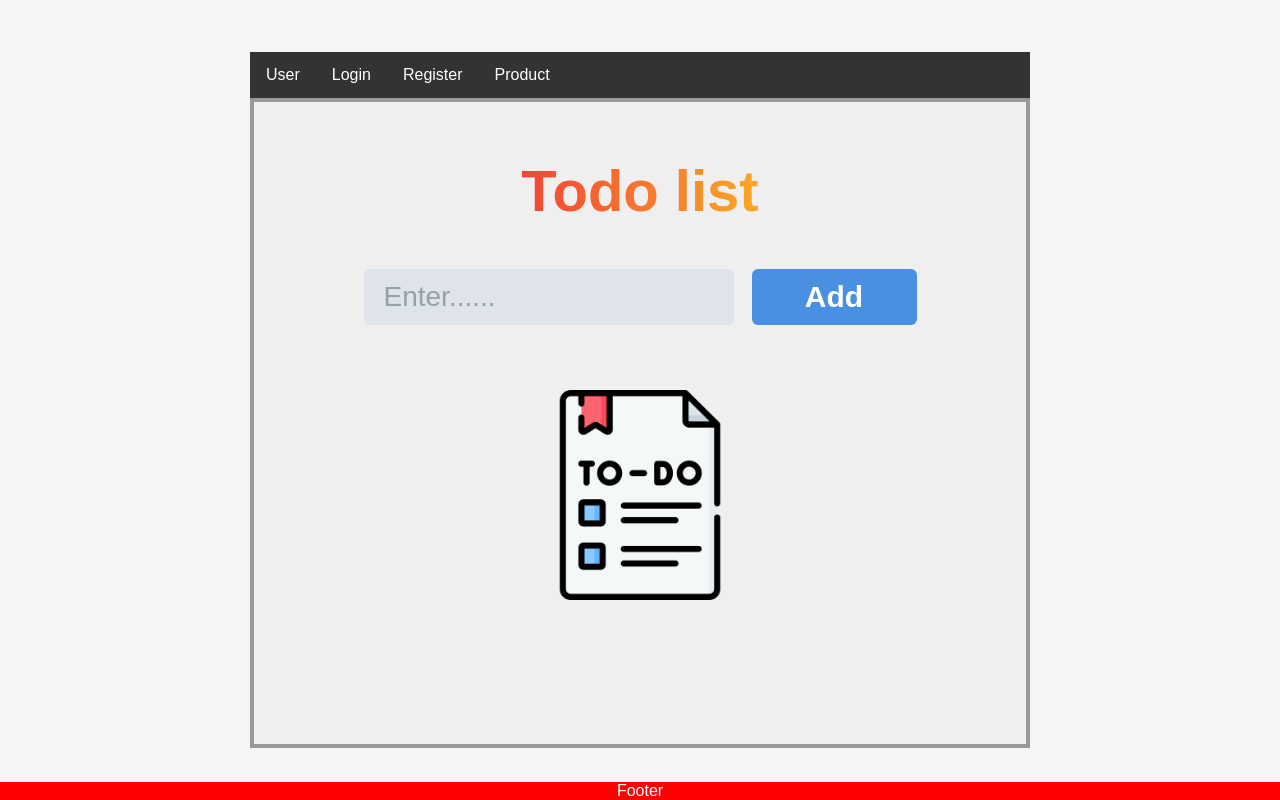
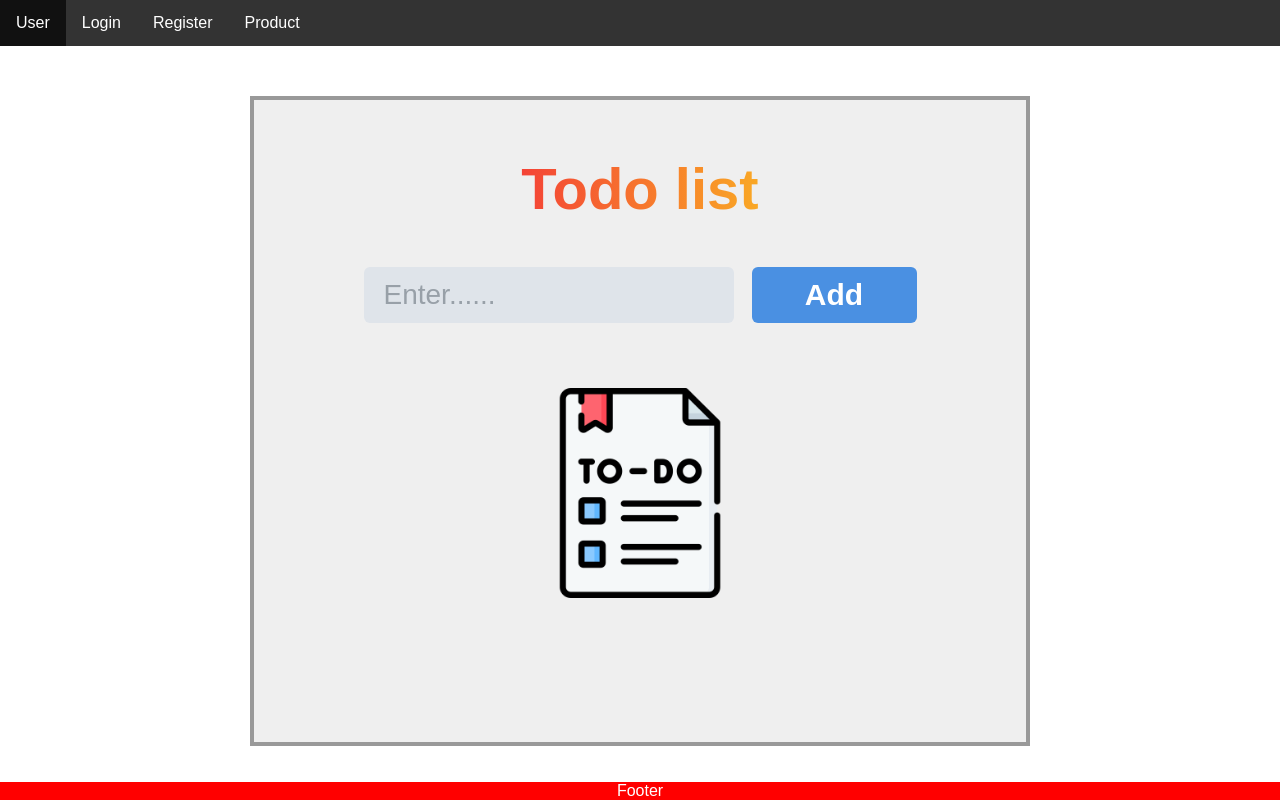
Before and after one commit to hoangnanghung/react-vite-hoangnanghung, a React (Vite) app: page / in a window 1280 px wide. Built offline with nearby package versions, Linux system fonts and the light colour scheme.

Commit message:
video 51 index router

```diff
--- a/src/App.jsx
+++ b/src/App.jsx
@@ -6,6 +6,7 @@ import ToDoData from './components/todo/ToDoData'
 import Header from './components/layout/header'
 import Footer from './components/layout/Footer'
 import { Outlet } from 'react-router-dom'
+
 
 const App = () => {
 
@@ -47,46 +48,10 @@ const App = () => {
 
   return (
     <>
+    <Header />
     <Outlet />
-    <Header />
-      <div className="container">
-        <h1 className="title">Todo list</h1>
 
-        <ToDoNew addNewToDo={addNewToDo} />
-
-        {/* Cách 1 */}
-
-        {/* {toDoList.length > 0 &&
-
-            <ToDoData
-            // name={testName}
-            // age={age}
-            // data={data}
-            toDoList={toDoList}
-          />
-        }
-
-
-        {toDoList.length === 0 &&
-          <div className="image-box">
-            <img src={img1} style={{ width: "50%", margin: "0 auto" }} alt="" />
-          </div>
-        } */}
-
-        {/* // cách 2 */}
-
-        {toDoList.length > 0
-          ? <ToDoData toDoList={toDoList} deleteToDo={deleteToDo} />
-          : <div className="image-box">
-              <img src={img1} style={{ width: "50%", margin: "0 auto" }} alt="" />
-            </div>
-        }
-
-
-
-      </div>
-
-      <Footer />
+    <Footer />
     </>
   )
 }
--- a/src/components/layout/Footer.jsx
+++ b/src/components/layout/Footer.jsx
@@ -3,7 +3,7 @@ import './Footer.css';
 const Footer = () => {
     return(
 
-        <div class="footer">
+        <div className="footer">
             <p>Footer</p>
         </div>
     )
--- a/src/components/layout/Header.jsx
+++ b/src/components/layout/Header.jsx
@@ -3,6 +3,8 @@ import './header.css';
 
 const Header = () => {
   return (
+    <div className='nav-link'>
+
         <ul>
             <li>
                 <NavLink to="/user" className={({ isActive }) => isActive ? 'active' : ''}>
@@ -25,6 +27,8 @@ const Header = () => {
                 </NavLink>
             </li>
             </ul>
+    </div>
+
   )
 }
 
--- /dev/null
+++ b/src/components/todo/ToDoApp.jsx
@@ -0,0 +1,71 @@
+import { useState } from 'react'
+import ToDoNew from "./ToDoNew";
+import img1 from "../../assets/img1.png";
+import "./todo.css";
+import ToDoData from "./ToDoData";
+
+const ToDoApp = () => {
+  const [toDoList, setTodos] = useState([]);
+
+  function randomIntFromInterval(min, max) {
+    return Math.floor(Math.random() * (max - min + 1) + min);
+  }
+
+  const addNewToDo = (name) => {
+    const newToDo = {
+      id: randomIntFromInterval(1, 1000000000),
+      name: name,
+    };
+
+    setTodos([...toDoList, newToDo]);
+  };
+
+  const deleteToDo = (id) => {
+    const updatedTodos = toDoList.filter((item) => item.id !== id);
+    setTodos(updatedTodos);
+  };
+
+  return (
+    <>
+    <div className="section-todo">
+      <div className="container">
+              <h1 className="title">Todo list</h1>
+
+              <ToDoNew addNewToDo={addNewToDo} />
+
+              {/* Cách 1 */}
+
+              {/* {toDoList.length > 0 &&
+
+                    <ToDoData
+                    // name={testName}
+                    // age={age}
+                    // data={data}
+                    toDoList={toDoList}
+                  />
+                }
+
+
+                {toDoList.length === 0 &&
+                  <div className="image-box">
+                    <img src={img1} style={{ width: "50%", margin: "0 auto" }} alt="" />
+                  </div>
+                } */}
+
+              {/* // cách 2 */}
+
+              {toDoList.length > 0 ? (
+                <ToDoData toDoList={toDoList} deleteToDo={deleteToDo} />
+              ) : (
+                <div className="image-box">
+                  <img src={img1} style={{ width: "50%", margin: "0 auto" }} alt="" />
+                </div>
+              )}
+            </div>
+    </div>
+
+    </>
+  );
+};
+
+export default ToDoApp
--- a/src/components/todo/todo.css
+++ b/src/components/todo/todo.css
@@ -5,12 +5,8 @@
   font-family: Arial, sans-serif;
 }
 
-body {
-  background: #f5f5f5;
-  display: flex;
-  justify-content: center;
-  align-items: center;
-  min-height: 100vh;
+.section-todo {
+    margin-top: 50px;
 }
 
 .container {
@@ -22,6 +18,7 @@ body {
   flex-direction: column;
   align-items: center;
   padding-top: 55px;
+  margin: 0 auto
 }
 
 .title {
--- a/src/main.jsx
+++ b/src/main.jsx
@@ -7,12 +7,17 @@ import LoginPage from './page/login.jsx'
 import UserPage from './page/user.jsx'
 import RegisterPage from './page/register.jsx'
 import ProductPage from './page/product.jsx'
+import ToDoApp from './components/todo/ToDoApp.jsx'
 
 const router = createBrowserRouter([
   {
     path: '/',
     element: <App />,
     children: [
+      {
+        index: true,
+        element: <ToDoApp />,
+      },
       {
         path: 'login',
         element: <LoginPage />,
```
Lines whose indentation alone changed are shown as unchanged.
